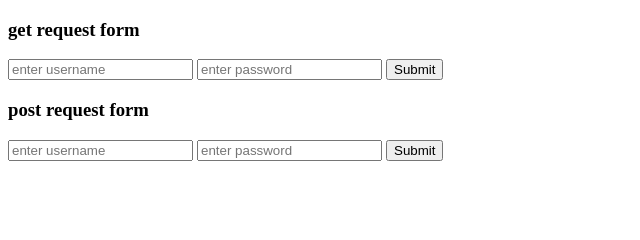
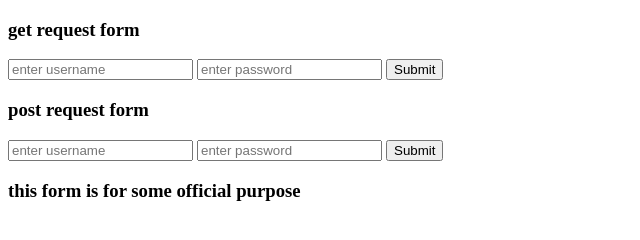
Before and after one commit to Marunkumar2005/miscellaneous, a plain HTML site: page Frontend/index.html in a window 1280 px wide. Shown: the whole page, without its empty margins (0-640 px from the left). Drawn offline with Linux system fonts and the light colour scheme.

Commit message:
file is modified

```diff
--- a/Frontend/index.html
+++ b/Frontend/index.html
@@ -27,6 +27,6 @@
 </button>
 
     </form>
-
+    <h3>this form is for some official purpose</h3>
 </body>
 </html>
```
